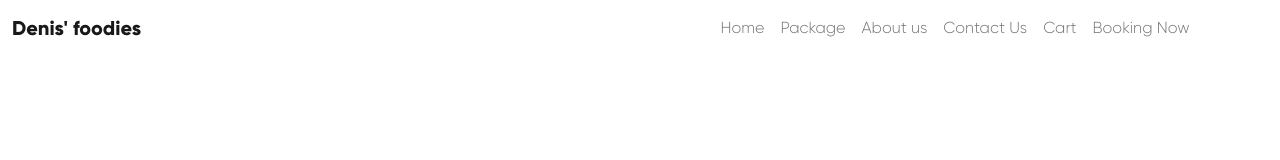
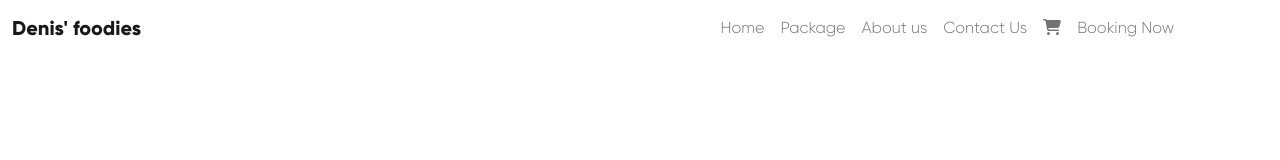
Before and after one commit to david-lafontant/yellow-restaurant, a React (Create React App) app: page / in a window 1280 px wide. Shown: the top 160 px of the page. Built offline with nearby package versions, Linux system fonts and the light colour scheme.

Commit message:
Add cart icon

```diff
--- a/src/components/header/header.jsx
+++ b/src/components/header/header.jsx
@@ -1,5 +1,7 @@
 import React from 'react';
 import './header.css';
+import { FontAwesomeIcon } from '@fortawesome/react-fontawesome';
+import { faShoppingCart, faCoffee } from '@fortawesome/free-solid-svg-icons';
 
 function Header() {
   return (
@@ -12,10 +14,14 @@ function Header() {
         <div className="collapse navbar-collapse" id="navbarCollapse">
           <div className="navbar-nav roja">
             <a href="www.google.com" className="nav-item nav-link">Home</a>
-            <a href="www.google.com" className="nav-item nav-link">Package</a>
+            <a href="www.google.com" className="nav-item nav-link">
+              Package
+            </a>
             <a href="www.google.com" className="nav-item nav-link">About us</a>
             <a href="www.google.com" className="nav-item nav-link">Contact Us</a>
-            <a href="www.google.com" className="nav-item nav-link">Cart</a>
+            <a href="www.google.com" className="nav-item nav-link">
+              <FontAwesomeIcon icon={faShoppingCart} aria-hidden="true" />
+            </a>
             <a href="www.google.com" className="nav-item nav-link">Booking Now</a>
 
           </div>
```
